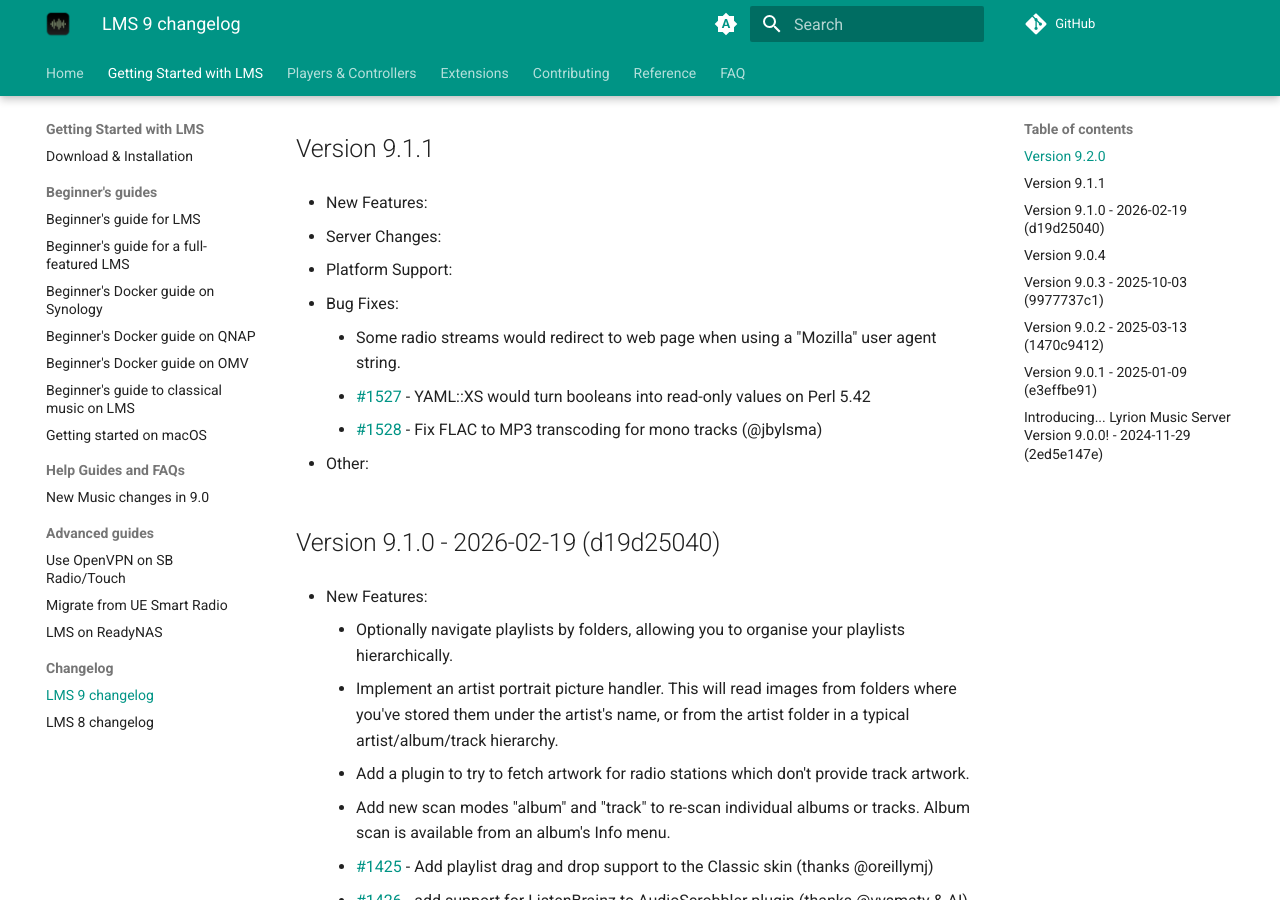
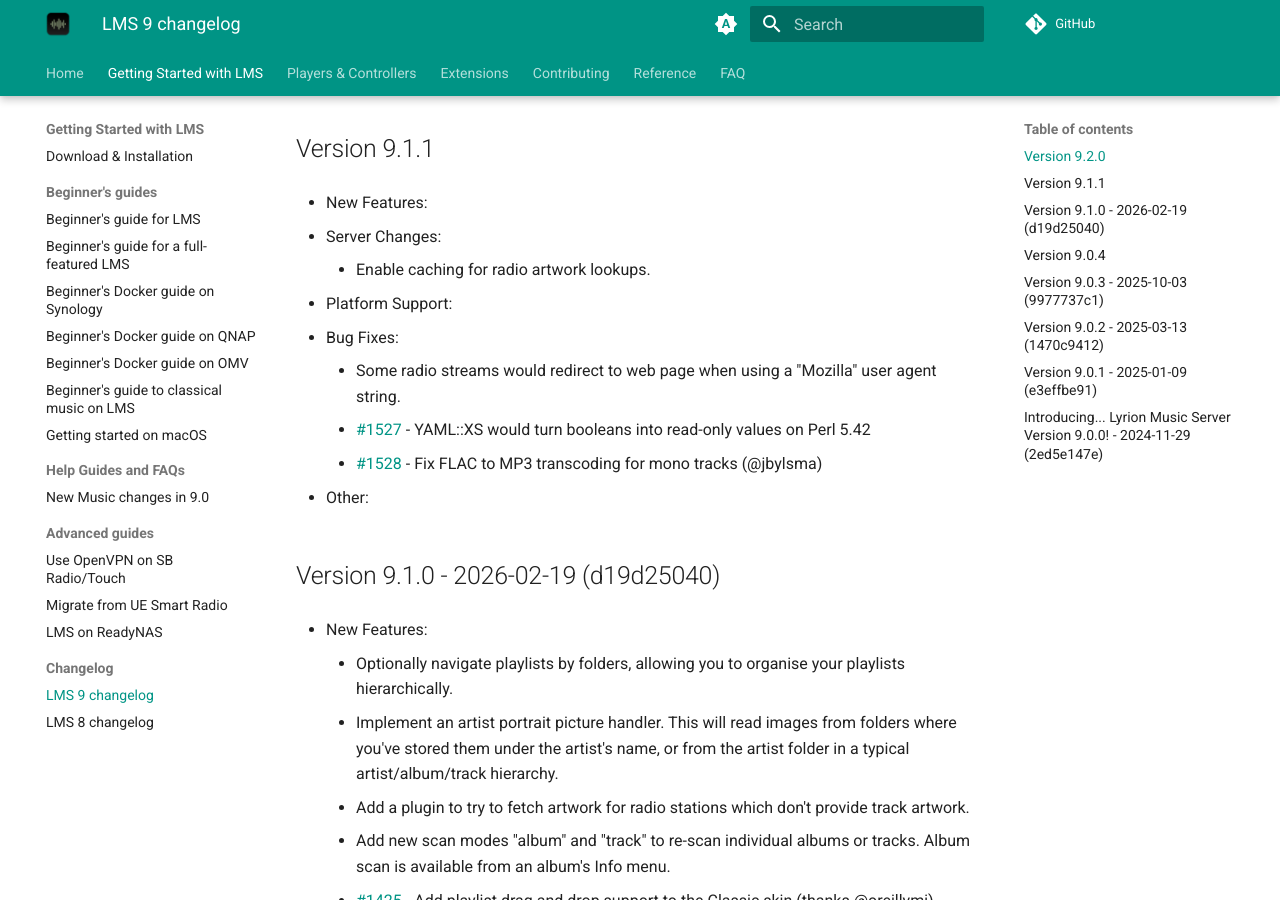
Before and after one commit to LMS-Community/lms-community.github.io, an MkDocs documentation site: the page built from docs/getting-started/changelog-lms9.md, in a window 1280 px wide and 900 px high, scrolled down 808 px. Built offline with MkDocs 1.6.1 and Material for MkDocs 9.7.7, drawn with Linux system fonts in a browser that asks for light colours; a script that is not in the unit is left out; plug-ins that fetch from the network failed and are left out; comment, search, counter and statistics services are not loaded.

```diff
--- a/docs/getting-started/changelog-lms9.md
+++ b/docs/getting-started/changelog-lms9.md
@@ -29,6 +29,8 @@
 - New Features:
 
 - Server Changes:
+
+	- Enable caching for radio artwork lookups.
 
 - Platform Support:
 
```
